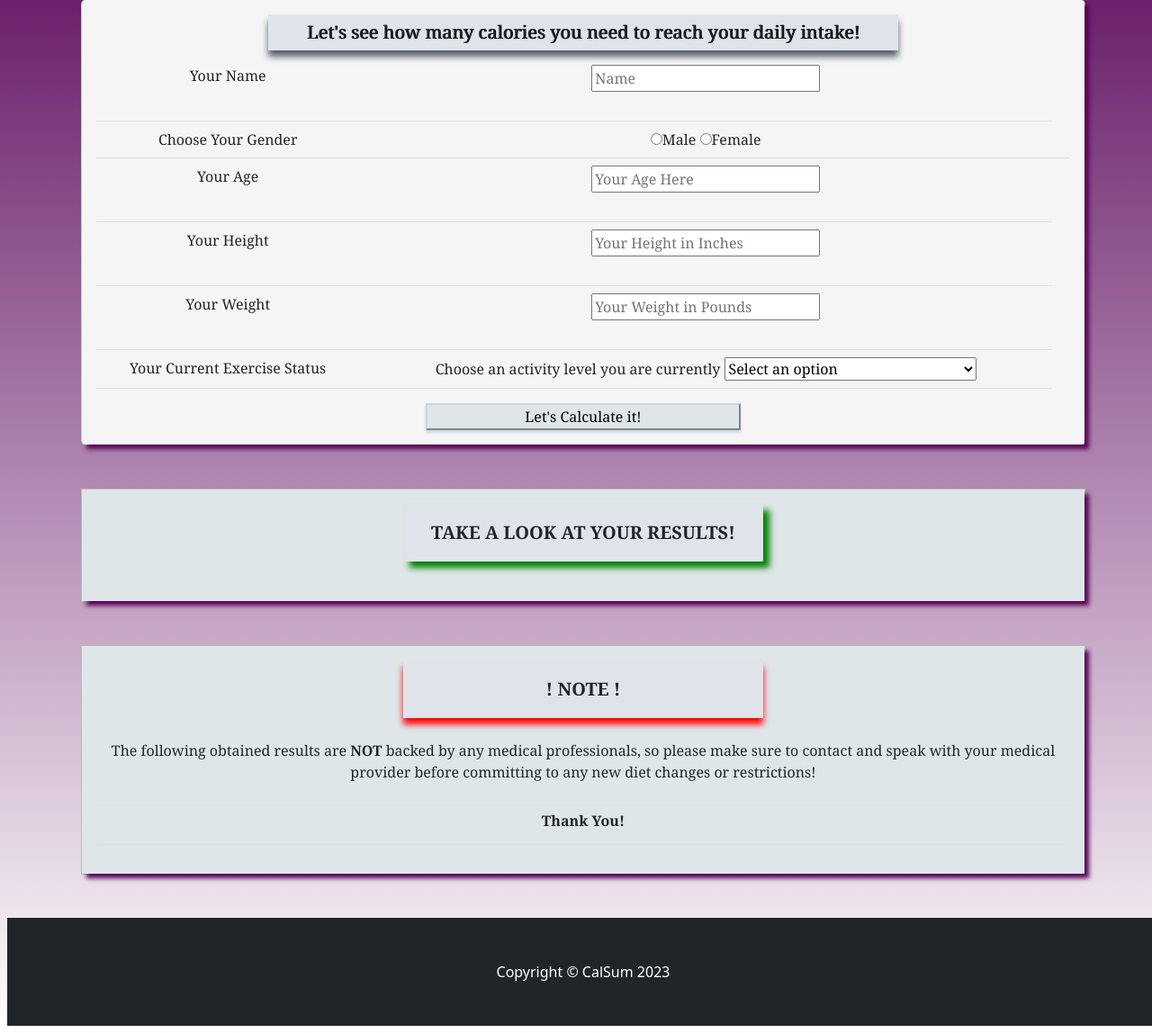
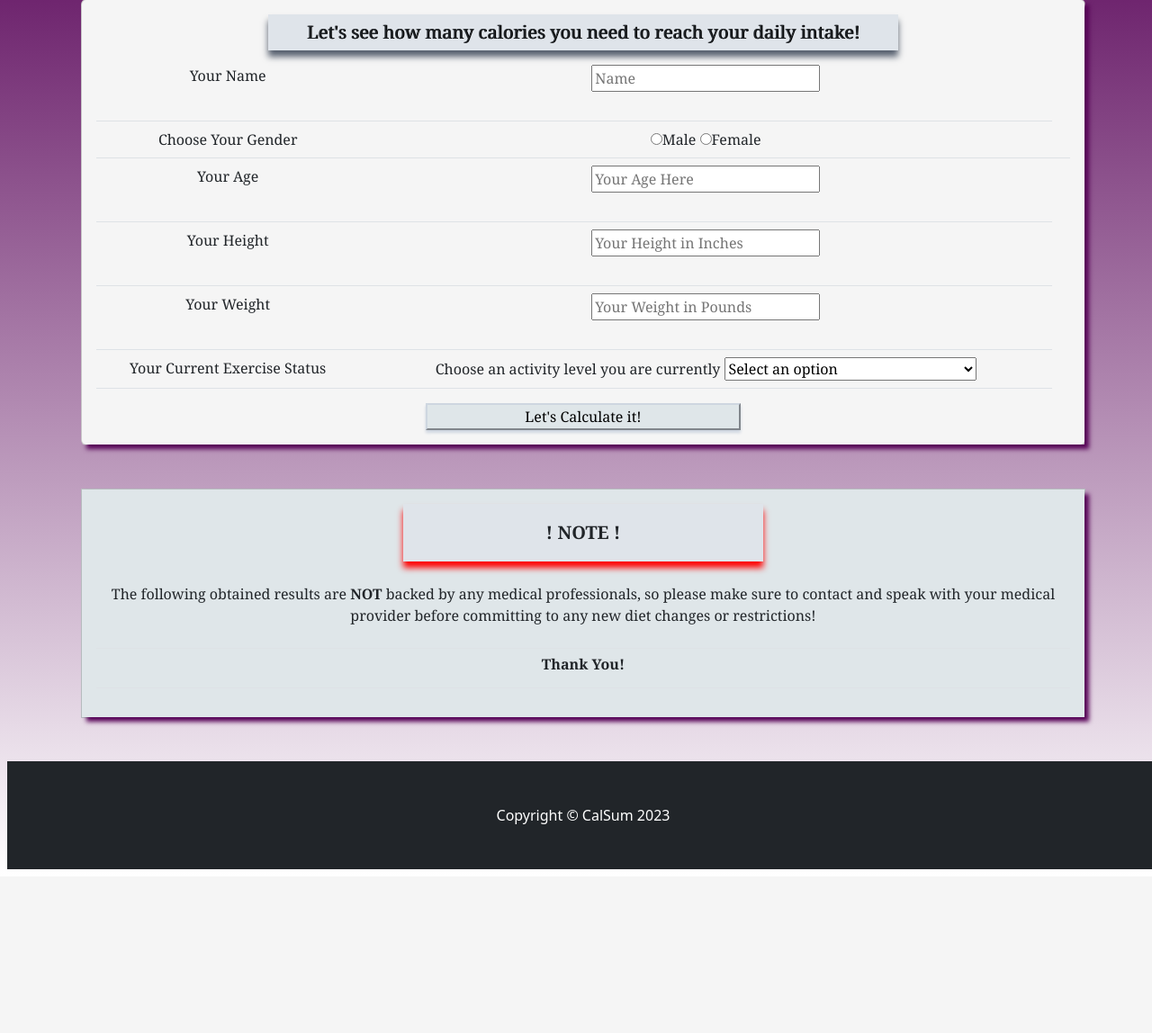
Before and after one commit to VincenzoCammilleri2/CalSum, a Django app: page /calculatorPage in a window 1280 px wide. Shown: the part 167-1315 px from the top of the page at 90% size. After the commit the page ends 1133 px from the top, so only its background shows below. Run offline with Django 4.2, Linux system fonts and the light colour scheme; some libraries are stand-ins or nearby versions.

Commit message:
results are appearing but the if condition is buggy

```diff
--- a/CalorieCalc/templates/calculatorPage.html
+++ b/CalorieCalc/templates/calculatorPage.html
@@ -126,14 +126,14 @@
 
 
 
-                                    <button id="btn-calc" type="submit" class="button"
+                                    <button id="btn-calc"id="showSection" type="submit" class="button"
                                     style="width: 350px; background-color:#dfe6e9; box-shadow: 0 3px 3px #ced6e0; border-color: #ced6e0; text-shadow: 1px 0px 0px #dfe6e9;">Let's Calculate it!</button>
 
                             </div>
                         </div>
                     </section>
 
-                    <section class="mb-5">
+                    <section id="dynamicSection" class="mb-5">
                         <div class="card" style="background-color:#dfe6e9;font-family: Georgia, 'Times New Roman', Times, serif; text-align: center; border-radius: 0%;">
                             <div class="card-body" style="box-shadow: 5px 5px 5px rgb(86, 0, 86);">
                                 <form id="resultForm">
@@ -206,10 +206,19 @@
         <script>
             const calculateButton = document.getElementById('btn-calc');
             const results = document.getElementById("result");
+            const dynamicSection = document.getElementById('dynamicSection');
+            dynamicSection.style.display = 'none';
+            const showSectionButton = document.getElementById('btn-calc');
+
+            showSectionButton.addEventListener('click', function() {
+                dynamicSection.style.display = 'block';
+            });
+
 
             calculateButton.addEventListener('click', () => {
               calculate();
               displayUsersResults();
+              dynamicSection.style.display = 'block';
             });
 
             let result = "";
@@ -221,76 +230,95 @@
               let age = parseInt(document.getElementById("age").value);
               let height = parseInt(document.getElementById("height").value);
               let weight = parseInt(document.getElementById("weight").value);
-              let exerciseOptionBMR = document.getElementById("level").value;
+              let exerciseOptionBMR = document.getElementById("bmr").value;
+              let exerciseOptionLIGHTLYACTIVE = document.getElementById("lightActivity").value;
+              let exerciseOptionACTIVE = document.getElementById("active").value;
+              let exerciseOptionVERYACTICE = document.getElementById("veryActive").value;
 
-              // BMR for males
-              let maleBMR = 66.47 + 6.24 * weight + 12.7 * height - 6.75 * age;
+
+              let bmr, maleBMR, femaleBMR= 0;
+
+                if (male) {
+                    maleBMR = 66.47 + 6.24 * weight + 12.7 * height - 6.75 * age;
                     maleBMR = Math.round(maleBMR);
-
-              // BMR for females
-              let femaleBMR = 65.51 + 4.35 * weight + 11.9 * height - 4.7 * age;
-              femaleBMR = Math.round(femaleBMR);
-
-              if (male && exerciseOptionBMR) {
-                result += "<h2>Hey " + yourName + ",</h2>";
+                    if(exerciseOptionBMR){
+                        result += "<h4>Hey " + yourName + ",</h4>";
                         result += "<p>Your MAINTENANCE calories would be... " + maleBMR + "</p>";
                         result += "<p>If you are trying to GAIN weight, then your total calories would be... " + (maleBMR + 500) + "</p>";
-                result += "<p>If you are trying to LOSE weight, then your total calories would be... " + (maleBMR - 500) + "-" + (maleBMR - 250) + "</p>";
-            } else if (female && exerciseOptionBMR) {
-                result += "<h2>Hey " + yourName + ",</h2>";
+                        result += "<p>If you are trying to LOSE weight, then your total calories would be... " + (maleBMR - 300) + "-" + (maleBMR - 250) + "</p>";
+                    }else if(exerciseOptionLIGHTLYACTIVE){
+                        result += "<h4>Hey " + yourName + ",</h4>";
+                        result += "<p>Your MAINTENANCE calories would be... " + maleBMR + "</p>";
+                        result += "<p>If you are trying to GAIN weight, then your total calories would be... " + (maleBMR + 500) + "</p>";
+                        result += "<p>If you are trying to LOSE weight, then your total calories would be... " + (maleBMR - 600) + "-" + (maleBMR - 275) + "</p>";
+                    }else if(exerciseOptionACTIVE){
+                        result += "<h4>Hey " + yourName + ",</h4>";
+                        result += "<p>Your MAINTENANCE calories would be... " + maleBMR + "</p>";
+                        result += "<p>If you are trying to GAIN weight, then your total calories would be... " + (maleBMR + 700) + "</p>";
+                        result += "<p>If you are trying to LOSE weight, then your total calories would be... " + (maleBMR - 800) + "-" + (maleBMR - 350) + "</p>";
+                    }else if(exerciseOptionVERYACTICE){
+                        result += "<h4>Hey " + yourName + ",</h4>";
+                        result += "<p>Your MAINTENANCE calories would be... " + maleBMR + "</p>";
+                        result += "<p>If you are trying to GAIN weight, then your total calories would be... " + (maleBMR + 750) + "</p>";
+                        result += "<p>If you are trying to LOSE weight, then your total calories would be... " + (maleBMR - 850) + "-" + (maleBMR - 450) + "</p>";
+                    }
+                } else if (female) {
+                    femaleBMR = 65.51 + 4.35 * weight + 11.9 * height - 4.7 * age;
+                    femaleBMR = Math.round(femaleBMR);
+                    if(exerciseOptionBMR){
+                        result += "<h4>Hey " + yourName + ",</h2>";
+                        result += "<p>Your MAINTENANCE calories would be... " + femaleBMR + "</p>";
+                        result += "<p>If you are trying to GAIN weight, then your total calories would be... " + (femaleBMR + 300) + "</p>";
+                        result += "<p>If you are trying to LOSE weight, then your total calories would be... " + (femaleBMR - 300) + "-" + (femaleBMR - 250) + "</p>";
+                    }else if(exerciseOptionLIGHTLYACTIVE){
+                        result += "<h4>Hey " + yourName + ",</h2>";
+                        result += "<p>Your MAINTENANCE calories would be... " + femaleBMR + "</p>";
+                        result += "<p>If you are trying to GAIN weight, then your total calories would be... " + (femaleBMR + 400) + "</p>";
+                        result += "<p>If you are trying to LOSE weight, then your total calories would be... " + (femaleBMR - 525) + "-" + (femaleBMR - 250) + "</p>";
+                    }else if(exerciseOptionACTIVE){
+                        result += "<h4>Hey " + yourName + ",</h2>";
+                        result += "<p>Your MAINTENANCE calories would be... " + femaleBMR + "</p>";
+                        result += "<p>If you are trying to GAIN weight, then your total calories would be... " + (femaleBMR + 550) + "</p>";
+                        result += "<p>If you are trying to LOSE weight, then your total calories would be... " + (femaleBMR - 500) + "-" + (femaleBMR - 350) + "</p>";
+                    }else if(exerciseOptionVERYACTICE){
+                        result += "<h4>Hey " + yourName + ",</h2>";
                         result += "<p>Your MAINTENANCE calories would be... " + femaleBMR + "</p>";
                         result += "<p>If you are trying to GAIN weight, then your total calories would be... " + (femaleBMR + 500) + "</p>";
-                result += "<p>If you are trying to LOSE weight, then your total calories would be... " + (femaleBMR - 500) + "-" + (femaleBMR - 250) + "</p>";
+                        result += "<p>If you are trying to LOSE weight, then your total calories would be... " + (femaleBMR - 600) + "-" + (femaleBMR - 350) + "</p>";
                     }
-            // console.log("Thank you!");
-
-              results.innerHTML = result;
                 }
 
             function displayUsersResults() {
               let resultTable = document.getElementById("resultTable");
               resultTable.innerHTML = result;
             }
+            // console.log(yourName);
+
+            results.innerHTML = result;
+        }
+
           </script>
 
 <style>
-            /* Style for the result container */
+    /* CSS styles for the results */
     #result {
-        background-color: #f5f5f5;
+      margin-top: 20px;
       padding: 10px;
-        margin-bottom: 20px;
-        border-radius: 5px;
     }
 
-      /* Style for the result table */
-      #resultTable {
-        font-family: Arial, sans-serif;
-        font-size: 14px;
-        line-height: 1.5;
-        color:black;
+    #result h4 {
+      color: black;
+      font-size: 26px;
+      margin-bottom: 20px;
     }
 
-      /* Style for the result table rows */
-      #resultTable p {
-        margin: 0;
-      }
-
-      /* Style for the name in the result */
-      .result-name {
-        font-weight: bold;
-      }
-
-      /* Style for the calorie values in the result */
-      .calorie-value {
-        font-weight: bold;
-        color: #007bff;
-      }
-
-      /* Style for the calorie range in the result */
-      .calorie-range {
-        color: #dc3545;
+    #result p {
+      color: black;
+      font-size: 18px;
+      margin-bottom: 15px;
     }
   </style>
 
+
     </body>
 </html>
```
Lines whose indentation alone changed are shown as unchanged.
